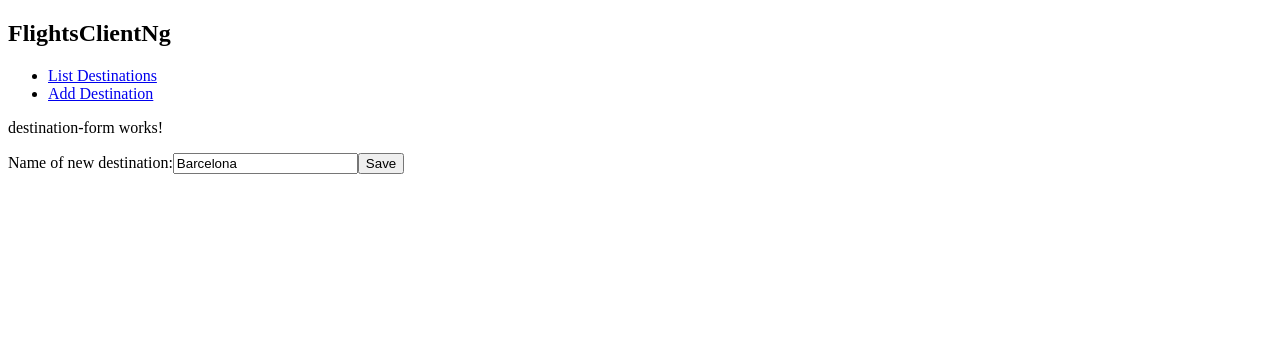
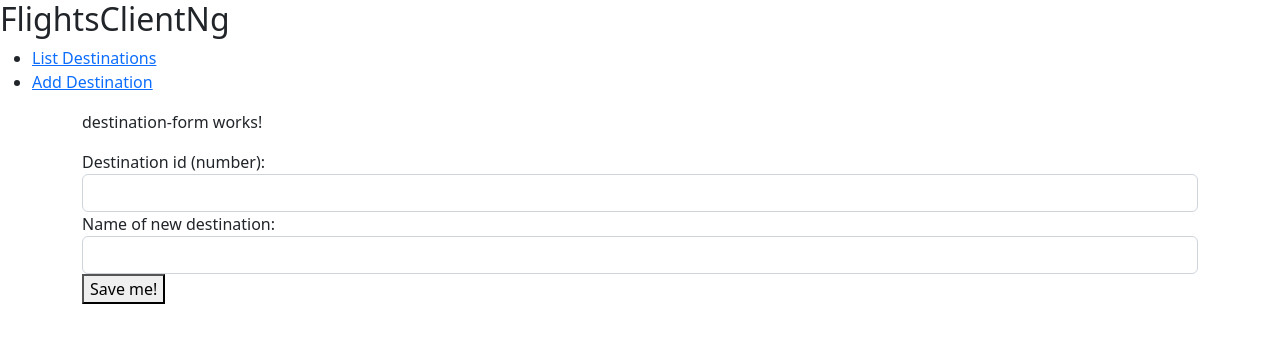
Before and after one commit to Vellu930/FlightBook, an Angular app in the folder src/main/FlightsClientNg/: page /newDestination in a window 1280 px wide. Shown: the top 342 px of the page. Built offline with nearby package versions, Linux system fonts and the light colour scheme.

Commit message:
form edits, added bootstrap css

```diff
--- a/src/main/FlightsClientNg/angular.json
+++ b/src/main/FlightsClientNg/angular.json
@@ -23,6 +23,7 @@
               "src/assets"
             ],
             "styles": [
+              "node_modules/bootstrap/dist/css/bootstrap.min.css",
               "src/styles.css"
             ],
             "scripts": []
@@ -90,6 +91,7 @@
               "src/assets"
             ],
             "styles": [
+              "node_modules/bootstrap/scss/bootstrap.scss",
               "src/styles.css"
             ],
             "scripts": []
--- a/src/main/FlightsClientNg/src/app/app.module.ts
+++ b/src/main/FlightsClientNg/src/app/app.module.ts
@@ -8,6 +8,7 @@ import { AppComponent } from './app.component';
 import { DestListComponent } from './dest-list/dest-list.component';
 import { DestinationFormComponent } from './destination-form/destination-form.component';
 import { DestinationService } from './destination.service';
+import { NgbModule } from '@ng-bootstrap/ng-bootstrap';
 
 @NgModule({
   declarations: [
@@ -19,7 +20,8 @@ import { DestinationService } from './destination.service';
     BrowserModule,
     AppRoutingModule,
     HttpClientModule,
-    FormsModule
+    FormsModule,
+    NgbModule
   ],
   providers: [DestinationService],
   bootstrap: [AppComponent]
--- a/src/main/FlightsClientNg/src/app/destination-form/destination-form.component.html
+++ b/src/main/FlightsClientNg/src/app/destination-form/destination-form.component.html
@@ -1,9 +1,22 @@
-<p>destination-form works!</p>
+<div class="container">
+    <p>destination-form works!</p>
 
-<form (ngSubmit)="onSubmit()" #destinationForm="ngForm">
-    <label for="destNameInput">Name of new destination:</label>
-    <input type="text" [(ngModel)]="destination.name"
-        id="destNameInput" name="name" required #name="ngModel">
+<form  (ngSubmit)="onSubmit(destForm)" #destForm="ngForm">
 
-    <button type="submit" (click)="onSubmit()">Save</button>
+    <label for="idInput">Destination id (number):</label>
+    <input class="form-control" type="text" name="id" ngModel>
+
+    <label for="nameInput">Name of new destination:</label>
+    <input class="form-control" type="text" name="name" ngModel>
+
+    <button class="button" type="submit">Save me!</button>
+
+    <!-- <label for="idInput">Destination id (number):</label>
+    <input class="form-control" type="text" [(ngModel)]="dest.id" id="idInput" name="dest.id" required>
+
+    <label for="nameInput">Name of new destination:</label>
+    <input class="form-control" type="text" [(ngModel)]="dest.name" id="nameInput" name="dest.name" required>
+
+    <button class="button" type="submit" (click)="onSubmit()">Save</button> -->
 </form>
+</div>
--- a/src/main/FlightsClientNg/src/app/destination-form/destination-form.component.ts
+++ b/src/main/FlightsClientNg/src/app/destination-form/destination-form.component.ts
@@ -1,4 +1,5 @@
 import { Component, OnInit } from '@angular/core';
+import { NgForm } from '@angular/forms';
 import { ActivatedRoute, Router } from '@angular/router';
 import { Destination } from '../destination';
 import { DestinationService } from '../destination.service';
@@ -10,17 +11,28 @@ import { DestinationService } from '../destination.service';
 })
 export class DestinationFormComponent {
 
-  destination: Destination;
+  dest!: Destination;
 
   constructor(
     private route: ActivatedRoute,
     private router: Router,
     private service: DestinationService) {
-      this.destination = new Destination(2345, "Barcelona");
+      // this.dest.id = 123456;
+      // this.dest.name = "GoldTown";
      }
 
-  onSubmit() {
-    this.service.save(this.destination).subscribe( result => this.router.navigate(['/destinations']))
-  }
+  onSubmit(destForm: NgForm) {
+
+    this.dest = destForm.value;
+
+    console.log("Destination name: " + this.dest.name);
+    console.log(destForm)
+
+    console.log("Saving destination: " + this.dest.name + " with a chosen ID: " + this.dest.id);
+
+    this.service.save(this.dest).subscribe( result =>
+        this.router.navigate(['/destinations'])
+        )
+    }
 
 }
--- a/src/main/FlightsClientNg/src/app/destination.service.ts
+++ b/src/main/FlightsClientNg/src/app/destination.service.ts
@@ -9,9 +9,11 @@ import { Observable } from 'rxjs';
 export class DestinationService {
 
   private destUrl: string;
+  private destPostUrl: string;
 
   constructor(private http: HttpClient) {
     this.destUrl = 'http://localhost:8080/destinations';
+    this.destPostUrl = 'http://localhost:8080/newDestination'
   }
 
   public findAll(): Observable<Destination[]> {
@@ -19,6 +21,6 @@ export class DestinationService {
   }
 
   public save(destination: Destination) {
-    return this.http.post<Destination>(this.destUrl, destination);
+    return this.http.post<Destination>(this.destPostUrl, destination);
   }
 }
--- a/src/main/FlightsClientNg/src/app/destination.ts
+++ b/src/main/FlightsClientNg/src/app/destination.ts
@@ -1,9 +1,4 @@
-export class Destination {
+export interface Destination {
     id: number;
     name: string;
-
-    constructor(id: number, name: string) {
-        this.id=id;
-        this.name=name;
-    }
 }
--- a/src/main/FlightsClientNg/src/polyfills.ts
+++ b/src/main/FlightsClientNg/src/polyfills.ts
@@ -1,3 +1,7 @@
+/***************************************************************************************************
+ * Load `$localize` onto the global scope - used if i18n tags appear in Angular templates.
+ */
+import '@angular/localize/init';
 /**
  * This file includes polyfills needed by Angular and is loaded before the app.
  * You can add your own extra polyfills to this file.
```
Also changed, not shown: src/main/FlightsClientNg/package.json (+15 -12 lines), src/main/FlightsClientNg/src/styles.css (line endings or trailing spaces), 1 other file (tests, documents, lock files or other folders).
